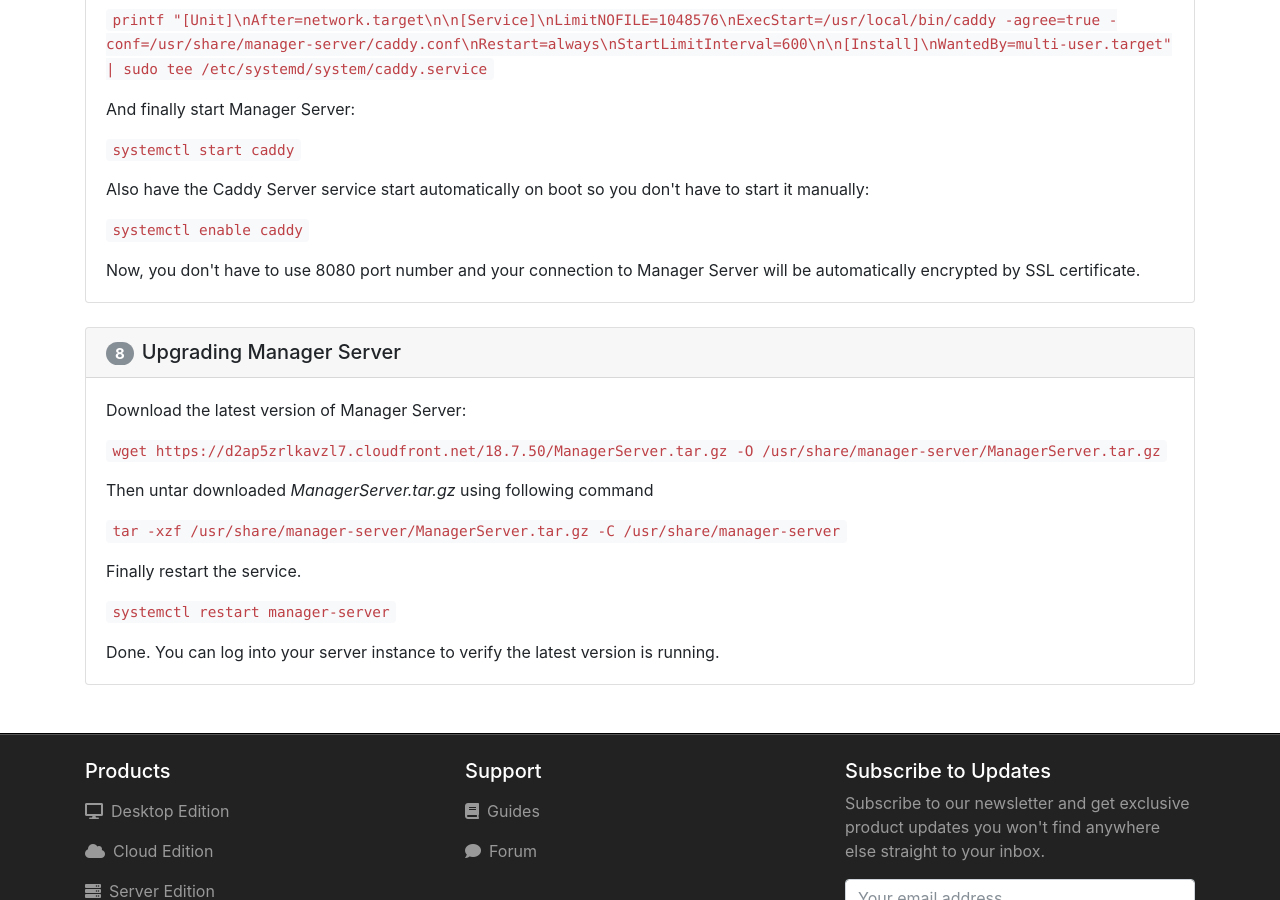
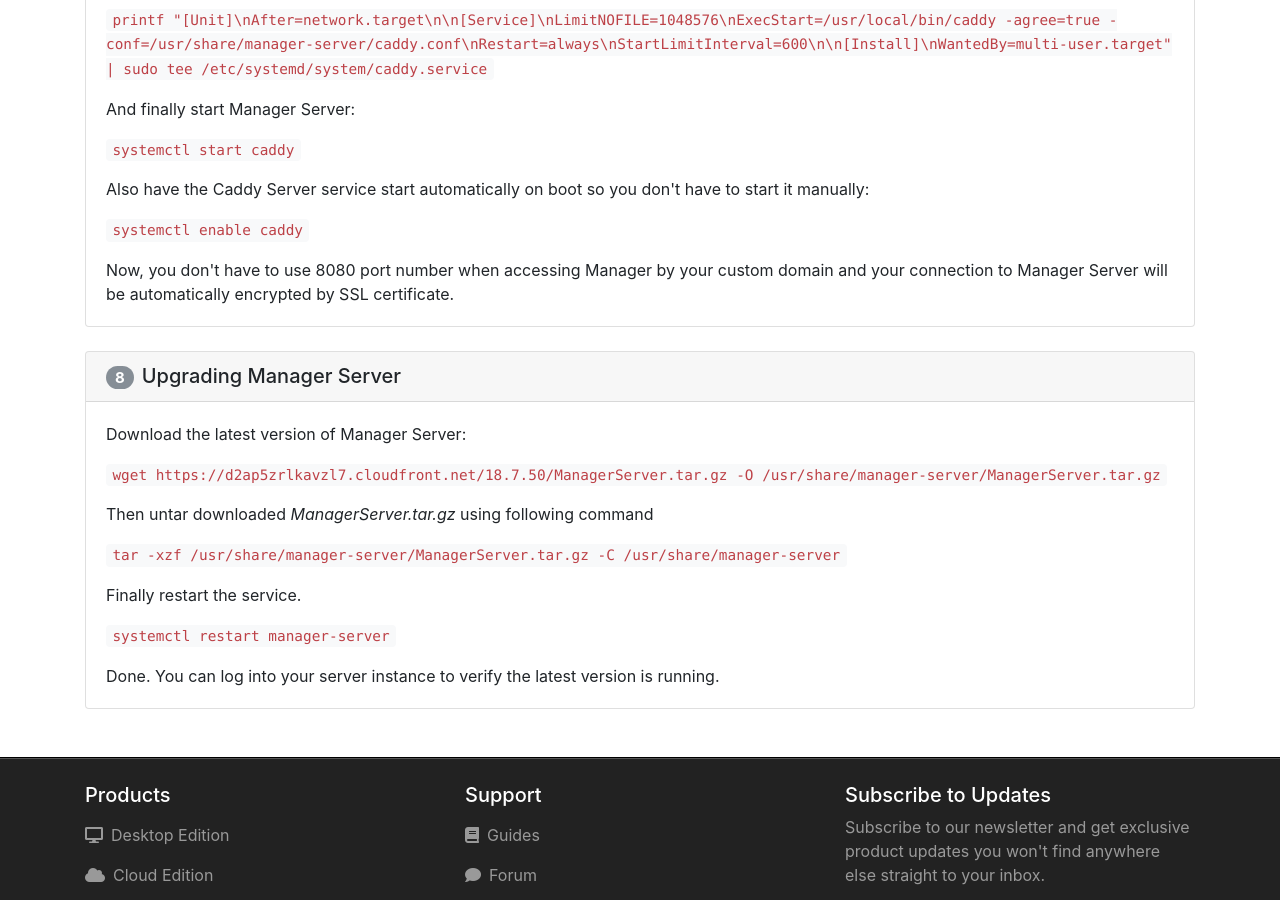
Before and after one commit to 3etechinns/www.manager.io, a Jekyll site: the page built from server/installation/ubuntu/index.html, in a window 1280 px wide and 900 px high, scrolled down 2971 px. Built offline with Jekyll 4.4.1, drawn with Linux system fonts in a browser that asks for light colours; nearby versions of some CDN libraries; comment, search, counter and statistics services are not loaded.

Commit message:
no message

```diff
--- a/server/installation/ubuntu/index.html
+++ b/server/installation/ubuntu/index.html
@@ -69,7 +69,7 @@ title: Installation
 <p class="card-text"><code>systemctl start caddy</code></p>
 <p class="card-text">Also have the Caddy Server service start automatically on boot so you don't have to start it manually:</p>
 <p class="card-text"></p><p><code>systemctl enable caddy</code></p>
-<p class="card-text">Now, you don't have to use 8080 port number and your connection to Manager Server will be automatically encrypted by SSL certificate.</p>
+<p class="card-text">Now, you don't have to use 8080 port number when accessing Manager by your custom domain and your connection to Manager Server will be automatically encrypted by SSL certificate.</p>
 </div></div>
 
 <div class="card mb-4"><h5 class="card-header"><span class="badge badge-pill badge-secondary mr-2">8</span>Upgrading Manager Server</h5><div class="card-body">
```
